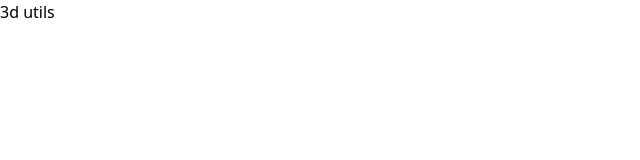
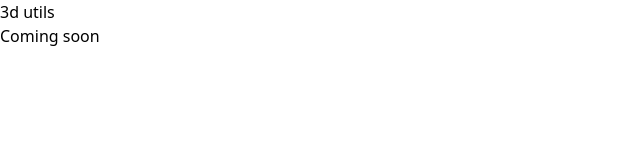
Before and after one commit to panthsolanki/web3Utils, a Nuxt app: page /transfer in a window 1280 px wide. Before the commit this address had no page. Shown: the top 160 px of the page, without its empty margins (0-640 px from the left). Built offline with nearby package versions, Linux system fonts and the light colour scheme.

Commit message:
transfer page added

```diff
--- /dev/null
+++ b/pages/transfer.vue
@@ -0,0 +1,9 @@
+<script lang="ts" setup></script>
+
+<template>
+  <div>
+    Coming soon
+  </div>
+</template>
+
+<style scoped></style>
```
